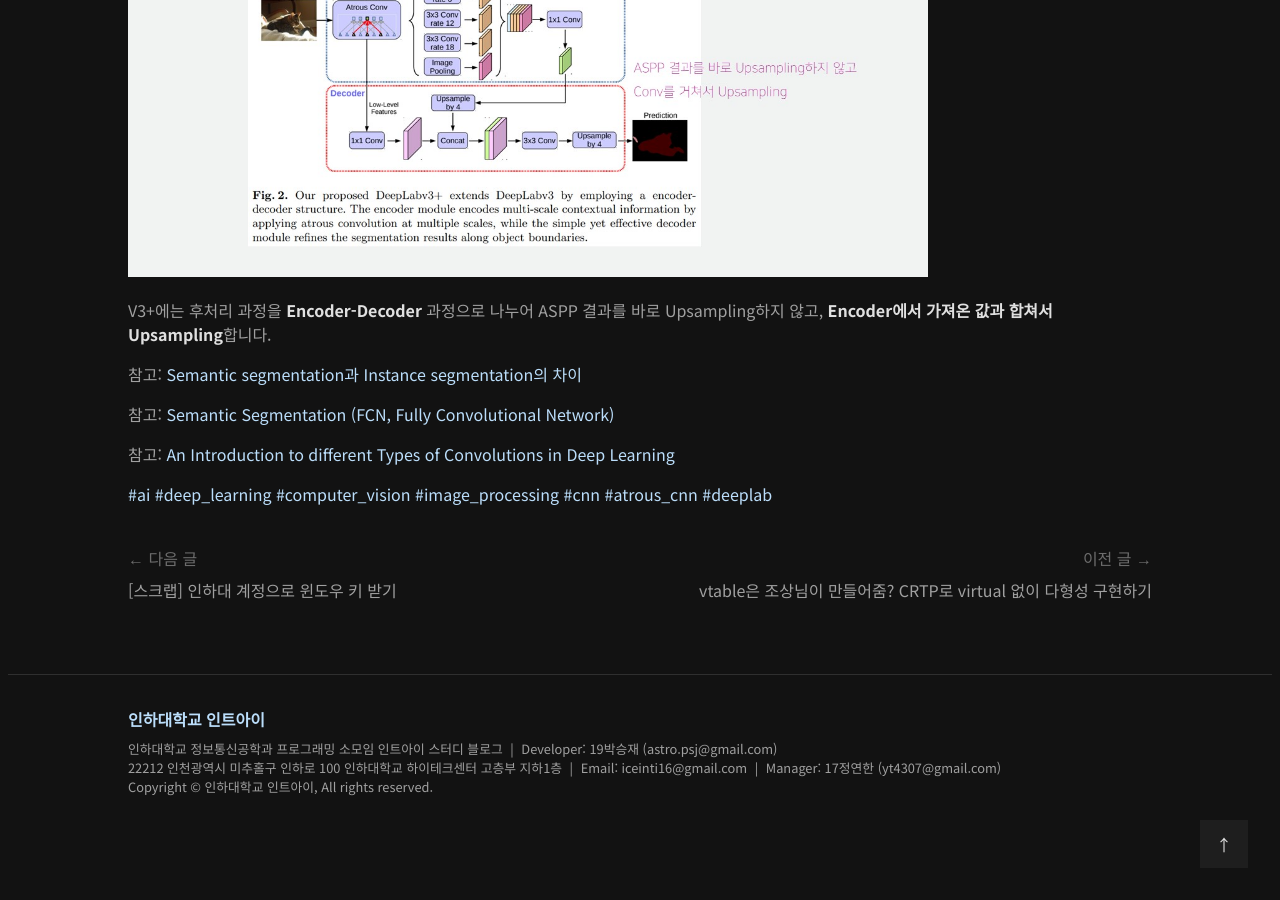
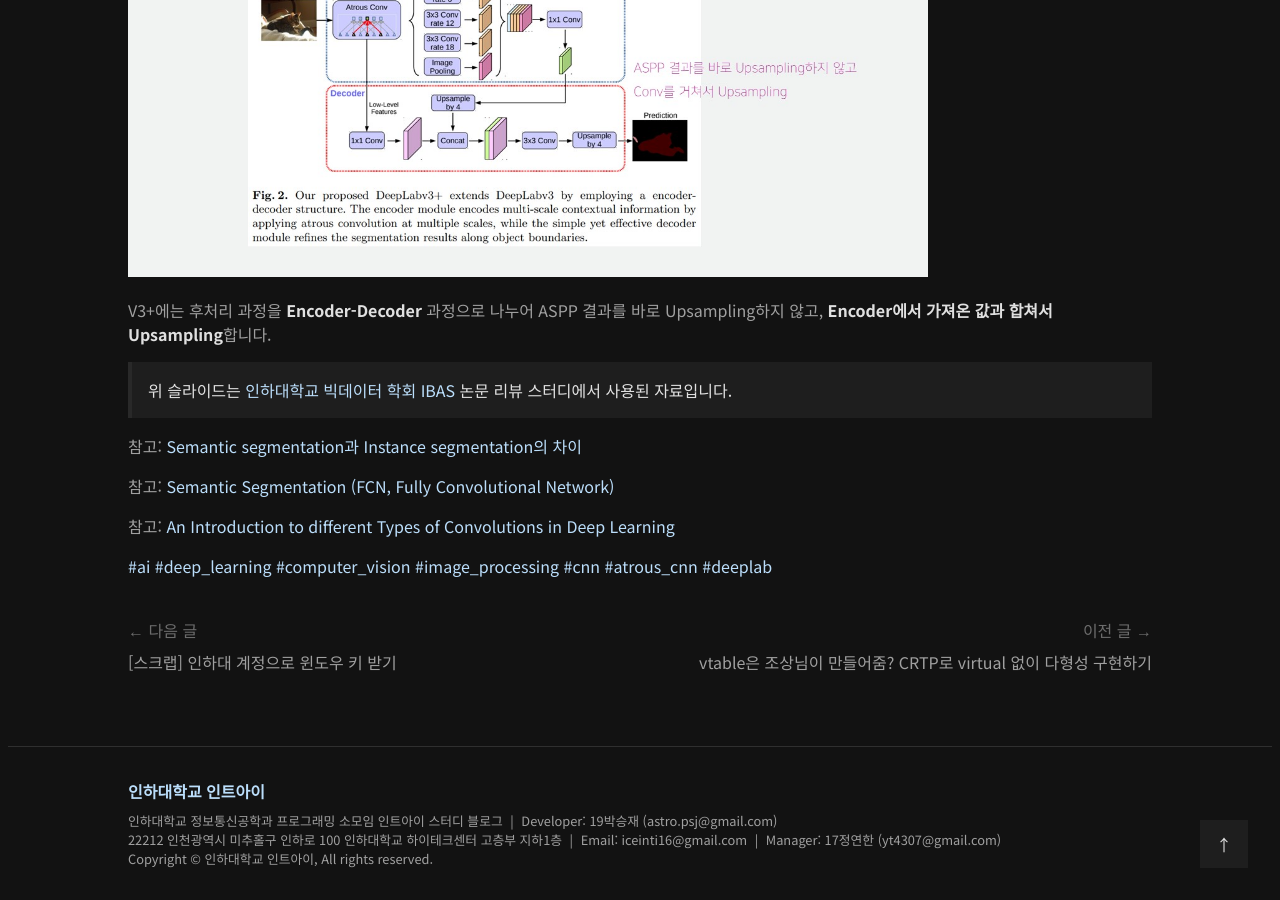
Before and after one commit to int-i/int-i.github.io, a Jekyll site: the page built from _posts/2023-04-05-deeplab-atrous-cnn.md, in a window 1280 px wide and 900 px high, scrolled down 12865 px. Built offline with Jekyll 4.4.1, drawn with Linux system fonts in a browser that asks for light colours; a script that is not in the unit is left out; comment, search, counter and statistics services are not loaded; before the commit the page ends 13693 px from its top, so only the background shows below that.

Commit message:
Update post

```diff
--- a/_posts/2023-04-05-deeplab-atrous-cnn.md
+++ b/_posts/2023-04-05-deeplab-atrous-cnn.md
@@ -139,6 +139,8 @@
 
 V3+에는 후처리 과정을 **Encoder-Decoder** 과정으로 나누어 ASPP 결과를 바로 Upsampling하지 않고, **Encoder에서 가져온 값과 합쳐서 Upsampling**합니다.
 
+> 위 슬라이드는 [인하대학교 빅데이터 학회 IBAS](https://www.inhabas.com/) 논문 리뷰 스터디에서 사용된 자료입니다.
+
 참고: [Semantic segmentation과 Instance segmentation의 차이](https://ganghee-lee.tistory.com/44)
 
 참고: [Semantic Segmentation (FCN, Fully Convolutional Network)](https://seongkyun.github.io/study/2019/12/08/segmentation/)
```
